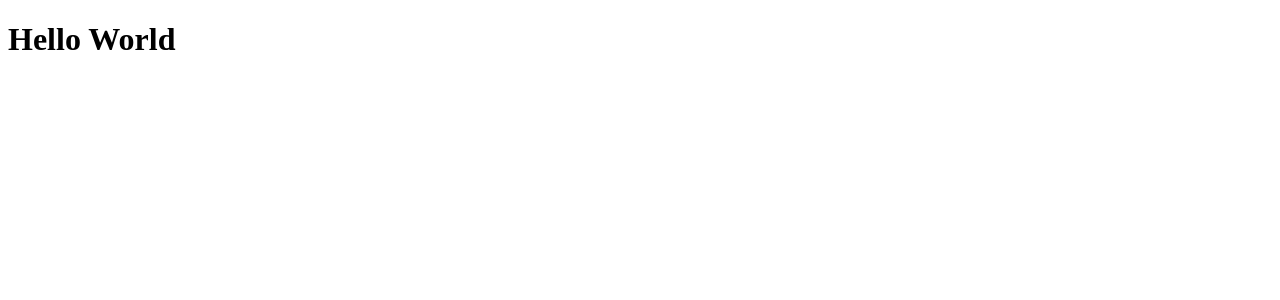
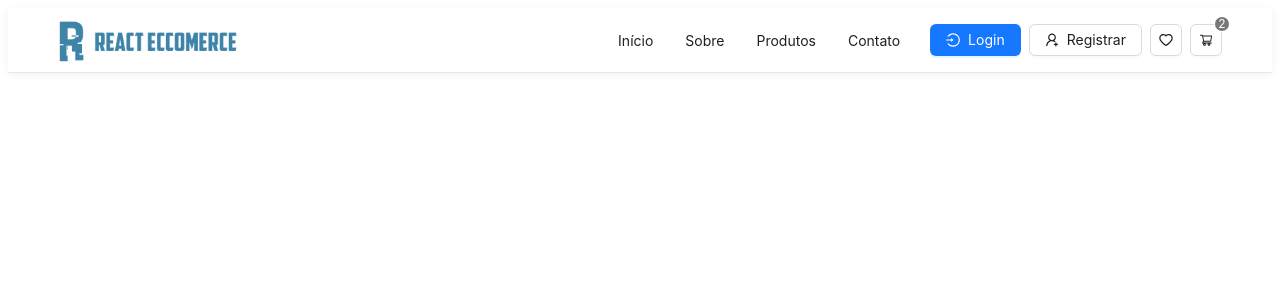
Before and after one commit to marcelogomes90/ecommerce-react, a React (Vite) app: page / in a window 1280 px wide. Shown: the top 300 px of the page. Built offline with nearby package versions, Linux system fonts and the light colour scheme.

Commit message:
feat: create header

```diff
--- a/package.json
+++ b/package.json
@@ -11,6 +11,7 @@
     "preview": "vite preview"
   },
   "dependencies": {
+    "@ant-design/icons": "^5.0.1",
     "@reduxjs/toolkit": "^1.9.4",
     "@vitejs/plugin-react": "^3.1.0",
     "antd": "^5.4.2",
@@ -19,11 +20,9 @@
     "lodash": "^4.17.21",
     "react": "^18.2.0",
     "react-dom": "^18.2.0",
-    "react-hook-form": "^7.43.9",
     "react-icons": "^4.8.0",
     "react-redux": "^8.0.5",
     "react-router-dom": "^6.10.0",
-    "react-toastify": "^9.1.2",
     "styled-components": "^5.3.9",
     "vite": "^4.2.1",
     "yup": "^1.1.1"
--- a/src/App.jsx
+++ b/src/App.jsx
@@ -1,10 +1,9 @@
 import React from 'react';
+import AppHeader from './components/Header/Header';
 
 function App() {
   return (
-    <div className="App">
-      <h1>Hello World</h1>
-    </div>
+    <AppHeader />
   );
 }
 
--- a/src/components/Header/Header.jsx
+++ b/src/components/Header/Header.jsx
@@ -0,0 +1,75 @@
+import React from 'react';
+
+import {
+  HeartOutlined,
+  LoginOutlined,
+  ShoppingCartOutlined,
+  UserAddOutlined,
+} from '@ant-design/icons';
+
+import {
+  Badge,
+  Button,
+  Image,
+  Layout,
+  Menu,
+  Space,
+  Tooltip,
+} from 'antd';
+
+import logo from '../../assets/logo1.png';
+
+const { Header } = Layout;
+
+function AppHeader() {
+  return (
+    <Header
+      style={{
+        display: 'flex',
+        justifyContent: 'space-between',
+        backgroundColor: '#ffffff',
+        borderBottom: '1px solid #e8e8e8',
+        boxShadow: '0 2px 8px #f0f1f2',
+      }}
+    >
+      <Image
+        preview={false}
+        src={logo}
+        alt="Logo"
+        style={{ width: '180px', marginRight: 'auto' }}
+      />
+      <Space>
+        <Menu
+          style={{ borderBottom: 'none', width: '320px' }}
+          mode="horizontal"
+          collapsedWidth={0}
+        >
+          <Menu.Item key="home">
+            Início
+          </Menu.Item>
+          <Menu.Item key="about">
+            Sobre
+          </Menu.Item>
+          <Menu.Item key="products">
+            Produtos
+          </Menu.Item>
+          <Menu.Item key="contact">
+            Contato
+          </Menu.Item>
+        </Menu>
+        <Button type="primary" icon={<LoginOutlined />}>Login</Button>
+        <Button icon={<UserAddOutlined />}>Registrar</Button>
+        <Tooltip title="Favoritos">
+          <Button icon={<HeartOutlined />} />
+        </Tooltip>
+        <Tooltip title="Carrinho">
+          <Badge color="#777777" size="small" count={2}>
+            <Button icon={<ShoppingCartOutlined />} />
+          </Badge>
+        </Tooltip>
+      </Space>
+    </Header>
+  );
+}
+
+export default AppHeader;
```
Also changed, not shown: src/assets/logo1.png (added), src/constants/schema.js (added), 1 other file (tests, documents, lock files or other folders).
